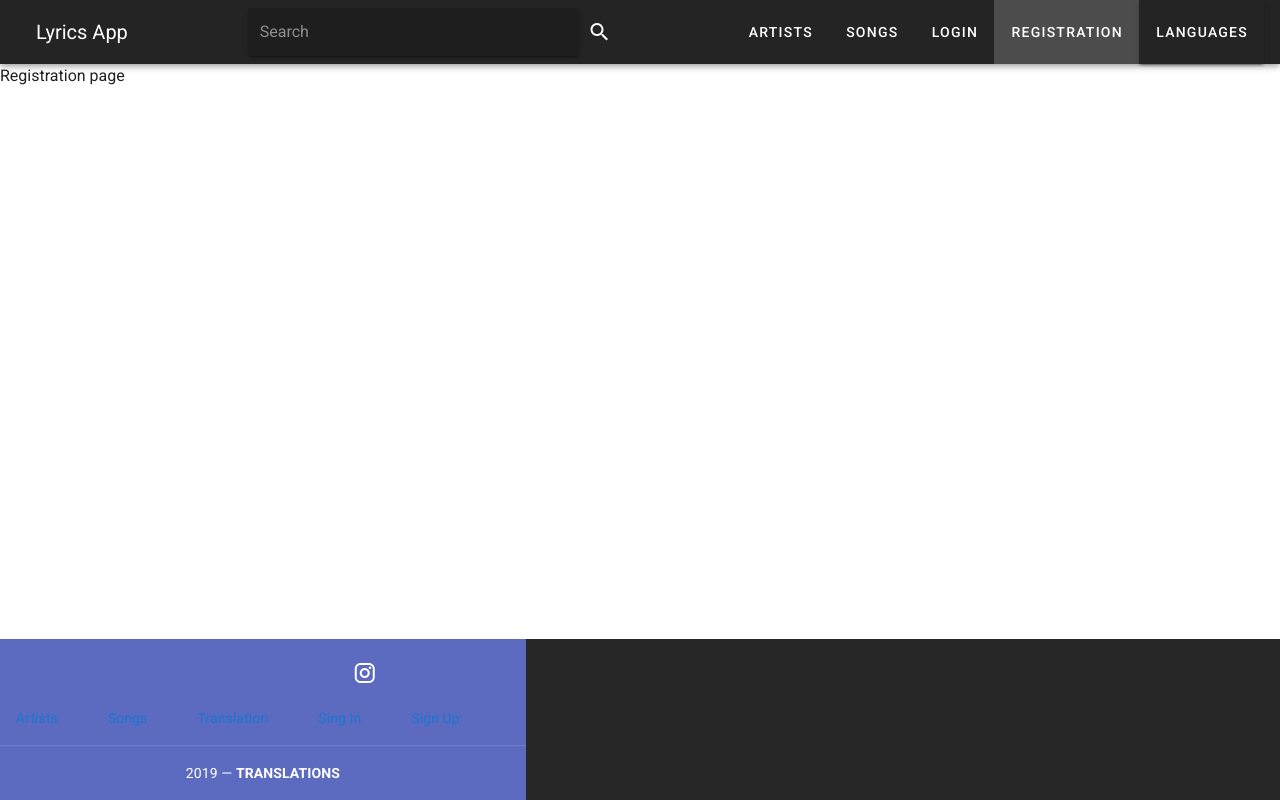
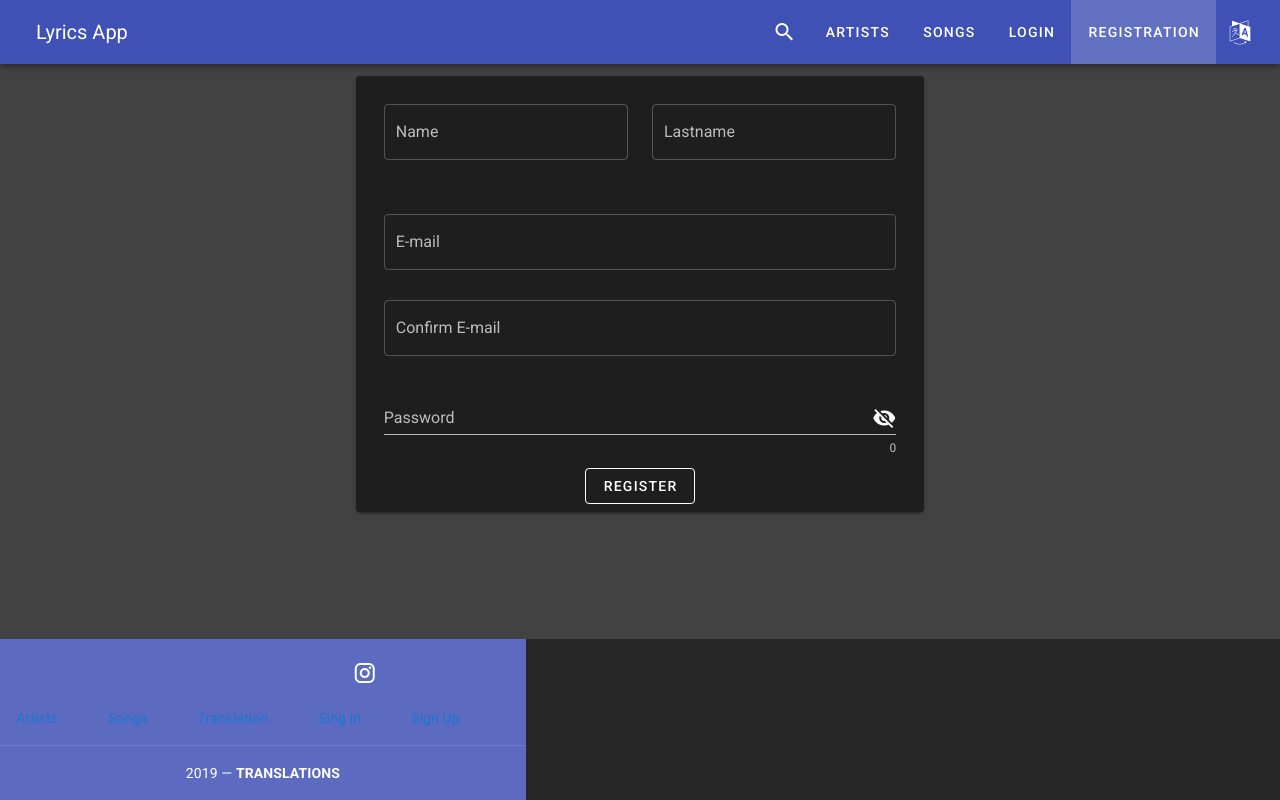
Before and after one commit to hamayak/lyrics-translate, a Vue app: page /registration in a window 1280 px wide. Built offline with nearby package versions, Linux system fonts and the light colour scheme.

Commit message:
App bar, songs page, login, registration

```diff
--- a/public/index.html
+++ b/public/index.html
@@ -4,10 +4,11 @@
     <meta charset="utf-8">
     <meta http-equiv="X-UA-Compatible" content="IE=edge">
     <meta name="viewport" content="width=device-width,initial-scale=1.0">
-    <link rel="icon" href="<%= BASE_URL %>favicon.ico">
+    <link rel="icon" href="%= BASE_URL %>favicon.ico">
     <title>lyrics-translate</title>
     <link rel="stylesheet" href="https://fonts.googleapis.com/css?family=Roboto:100,300,400,500,700,900">
     <link rel="stylesheet" href="https://cdn.jsdelivr.net/npm/@mdi/font@latest/css/materialdesignicons.min.css">
+    <link rel="stylesheet" href="https://cdnjs.cloudflare.com/ajax/libs/font-awesome/4.7.0/css/font-awesome.min.css">
   </head>
   <body>
     <noscript>
--- a/src/App.vue
+++ b/src/App.vue
@@ -1,7 +1,7 @@
 <template>
   <v-app>
     <Menu/>
-    <v-content>
+    <v-content class="grey darken-3">
       <router-view></router-view>
       <Footer/>
     </v-content>
--- a/src/components/Menu.vue
+++ b/src/components/Menu.vue
@@ -1,31 +1,32 @@
 <template>
     <div id="menu">
-        <v-app-bar app color="#242424" dark>
+        <v-app-bar app color="indigo" dark>
         <v-app-bar-nav-icon class="hidden-md-and-up" @click.stop="show = !show"></v-app-bar-nav-icon>
         <v-toolbar-title class="hidden-sm-and-down" @click="$router.push('/')">Lyrics App</v-toolbar-title>
-        <!-- <v-img src="./assets/flooop.png" /> -->
         <v-spacer></v-spacer>
-        <v-text-field append-outer-icon="mdi-magnify"
-                v-model="searchText"
-                solo clearable hide-details single-line
-                placeholder="Search"></v-text-field>
-        <v-spacer></v-spacer>
+        <v-slide-x-reverse-transition>
+        <v-text-field
+            v-if="vari"
+            placeholder="Placeholder"
+             solo clearable hide-details single-line
+            filled
+          ></v-text-field></v-slide-x-reverse-transition>
+      <v-btn icon @click="vari = !vari"><v-icon >mdi-magnify</v-icon></v-btn>
         <v-toolbar-items class="hidden-sm-and-down">
             <v-btn to='/artists' text>Artists</v-btn>
             <v-btn to='/songs' text>Songs</v-btn>
             <v-btn to='/login' text>Login</v-btn>
             <v-btn to='/registration' text>Registration</v-btn>
             <v-menu
-        origin="center center"
+        origin="top right"
         transition="scale-transition"
+        offset-y
         >
         <template v-slot:activator="{ on }">
             <v-btn
-            color="#242424"
             v-on="on"
-            >
-            Languages
-            </v-btn>
+            icon>
+            <v-icon class="fa fa-language"  ></v-icon></v-btn>
         </template>
 
         <v-list>
@@ -127,9 +128,9 @@
         { title: 'Russian' },
         { title: 'Armenian' },
         { title: 'French' },
-      ]
+      ],
+      vari: false
     }),
-    name: 'Song',
   props: {
     msg: String
   },
--- a/src/views/Home.vue
+++ b/src/views/Home.vue
@@ -1,6 +1,6 @@
 <template>
   <div class="home">
-    <img alt="Vue logo" src="../assets/logo.png">
+    <spacer/>
     <HelloWorld msg="Welcome to Your Vue.js App"/>
   </div>
 </template>
--- a/src/views/Login.vue
+++ b/src/views/Login.vue
@@ -1,11 +1,56 @@
 <template>
-    <div id="login">
-        <p>Login page</p>
-    </div>
+  <v-row justify="center">
+    <v-col cols="12" md="8">
+      <v-container>
+        <div class="text-center">
+          <v-card dark>
+              <v-container class="pa-10">
+              <v-card-title>
+                Login
+              </v-card-title>
+              <v-card-text>
+                <v-form>
+                    <v-text-field v-model="email" label="E-mail"></v-text-field>
+                    <v-text-field
+                    v-model="password"
+                    :append-icon="show1 ? 'mdi-eye' : 'mdi-eye-off'"
+                    :rules="passwordRules"
+                    :type="show1 ? 'text' : 'password'"
+                    name="input-10-1"
+                    label="Password"
+                    hint="At least 8 characters and must have one number"
+                    error-count="3"
+                    counter
+                    @click:append="show1 = !show1"
+                    ></v-text-field>
+                </v-form>
+              </v-card-text>
+              <v-card-actions>
+                <v-btn outlined>Login</v-btn>
+              </v-card-actions>
+            </v-container>
+          </v-card>
+        </div>
+      </v-container>
+    </v-col>
+  </v-row>
 </template>
 
 <script>
-    export default {
-        name: 'Login'
-    }
+export default {
+  data() {
+    return {
+      show1: false,
+      show2: true,
+      show3: false,
+      show4: false,
+      password: null,
+      passwordRules: [
+        value => !!value || "Required.",
+        v => (v && v.length >= 8) || "Min 8 characters",
+        v => /(?=.*\d)/.test(v) || "Must have one number"
+      ]
+    };
+  }
+};
 </script>
--- a/src/views/Registration.vue
+++ b/src/views/Registration.vue
@@ -1,11 +1,75 @@
 <template>
-    <div id="registration">
-        <p>Registration page</p>
-    </div>
+  <v-container>
+    <v-row justify="center">
+      <v-col cols="6">
+        <v-card dark>
+          <v-container>
+            <v-card-text>
+              <v-form>
+                <v-row>
+                  <v-col cols="6">
+                    <v-text-field outlined v-model="Firstname" label="Name"></v-text-field>
+                  </v-col>
+                  <v-col cols="6">
+                    <v-text-field outlined v-model="Lastname" label="Lastname"></v-text-field>
+                  </v-col>
+                  <v-col cols="12">
+                    <v-text-field :rules="rules1" outlined v-model="email" label="E-mail"></v-text-field>
+                    <v-text-field
+                      outlined
+                      v-model="confirmEmail"
+                      label="Confirm E-mail"
+                      error-count="3"
+                      :rules="emailRules"
+                    ></v-text-field>
+                    <v-text-field
+                      v-model="password"
+                      :append-icon="show1 ? 'mdi-eye' : 'mdi-eye-off'"
+                      :rules="passwordRules"
+                      :type="show1 ? 'text' : 'password'"
+                      name="input-10-1"
+                      label="Password"
+                      hint="At least 8 characters and must have one number"
+                      error-count="3"
+                      counter
+                      @click:append="show1 = !show1"
+                    ></v-text-field>
+                  </v-col>
+                </v-row>
+              </v-form>
+            </v-card-text>
+            <v-card-actions>
+              <v-row justify="center">
+                <v-btn outlined>Register</v-btn>
+              </v-row>
+            </v-card-actions>
+          </v-container>
+        </v-card>
+      </v-col>
+    </v-row>
+  </v-container>
 </template>
 
 <script>
-    export default {
-        name: 'Registration'
-    }
+export default {
+  data() {
+    return {
+      show1: false,
+      show2: true,
+      show3: false,
+      show4: false,
+      password: null,
+      passwordRules: [
+        value => !!value || "Required.",
+        v => (v && v.length >= 8) || "Min 8 characters",
+        v => /(?=.*\d)/.test(v) || "Must have one number"
+      ],
+      emailRules: [
+        () => this.email === this.emailToMatch || "E-mail must match",
+        v => !!v || "Confirmation E-mail is required"
+      ],
+      rules: [value => !!value || "Required."]
+    };
+  }
+};
 </script>
--- a/src/views/Songs.vue
+++ b/src/views/Songs.vue
@@ -1,24 +1,74 @@
 <template>
-    <div id="songs">
-        <p>Songs page</p>
-        <HelloWorld/>
-    </div>
+    <v-content class="container grey darken-3">
+        <v-container class="container grey darken-3 pl-9 pb-10 container--fluid fill-height">
+            <v-row justify="center">
+                <v-col cols="12">
+                    <h2 style="color: white;text-align:center;">Songs on Lyrics-Translate</h2>
+                </v-col>
+            </v-row>
+            <v-row>
+                <v-col cols="12">
+                    <v-data-table
+                        v-model="selected"
+                        :headers="headers"
+                        :items="songs"
+                        class="elevation-1"
+                        dark
+                    >
+                    </v-data-table>
+                </v-col>
+            </v-row>
+        </v-container>
+    </v-content>
 </template>
 
 <script>
-import HelloWorld from '../components/HelloWorld';
 
     export default {
-        name: 'songs',
+        data (){
+            return{
+        headers: [
+          { text: 'Song Title', value: 'song' },
+          { text: 'Artist', value: 'artist' },
+          { text: 'Language', value: 'language' },
+        ],
+        songs: [
+          {
+              song: 'Tun Im Hayreni',
+            artist: 'Arabo Ispiryan',
+            language: 'Armneian'
+          },
+          {
+              song:'Mi Gna',
+            artist: 'Super Sako',
+            language: 'Armneian'
+          },
+          {
+              song:'Pregomesh',
+            artist: 'Sirusho',
+            language: 'Armneian'
+          },
+          {
+              song:'Anapati Arev',
+            artist: 'Tata Simonyan',
+            language: 'Armneian'
+          },
+          {
+              song:'Masis',
+            artist: 'Aram Asatryan',
+            language: 'Armneian'
+          },
+        ],
+      }
+    },
 
-        components: {
-
-    HelloWorld,
-        }
-
-    }
-
+  }
 
 
 
 </script>
+  <style scoped>
+    td{
+        color: white;
+    }
+  </style>
```
